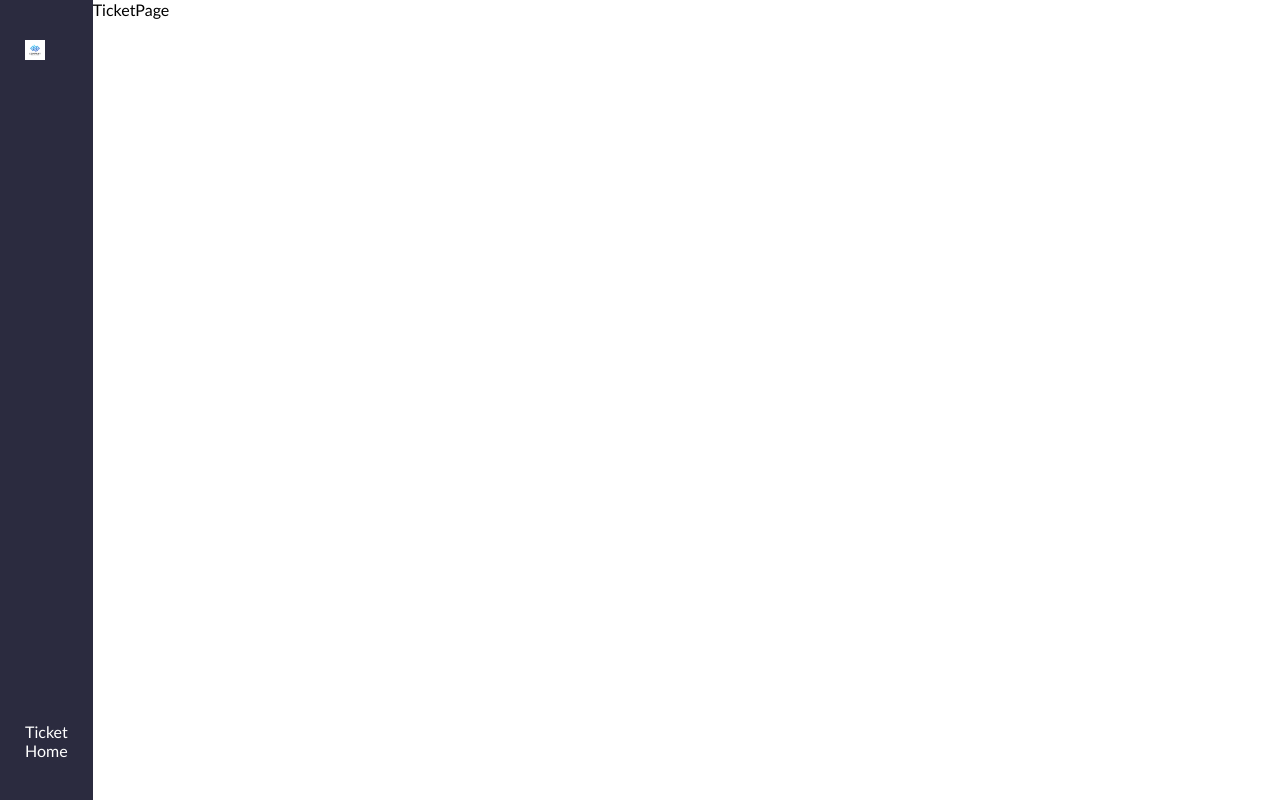
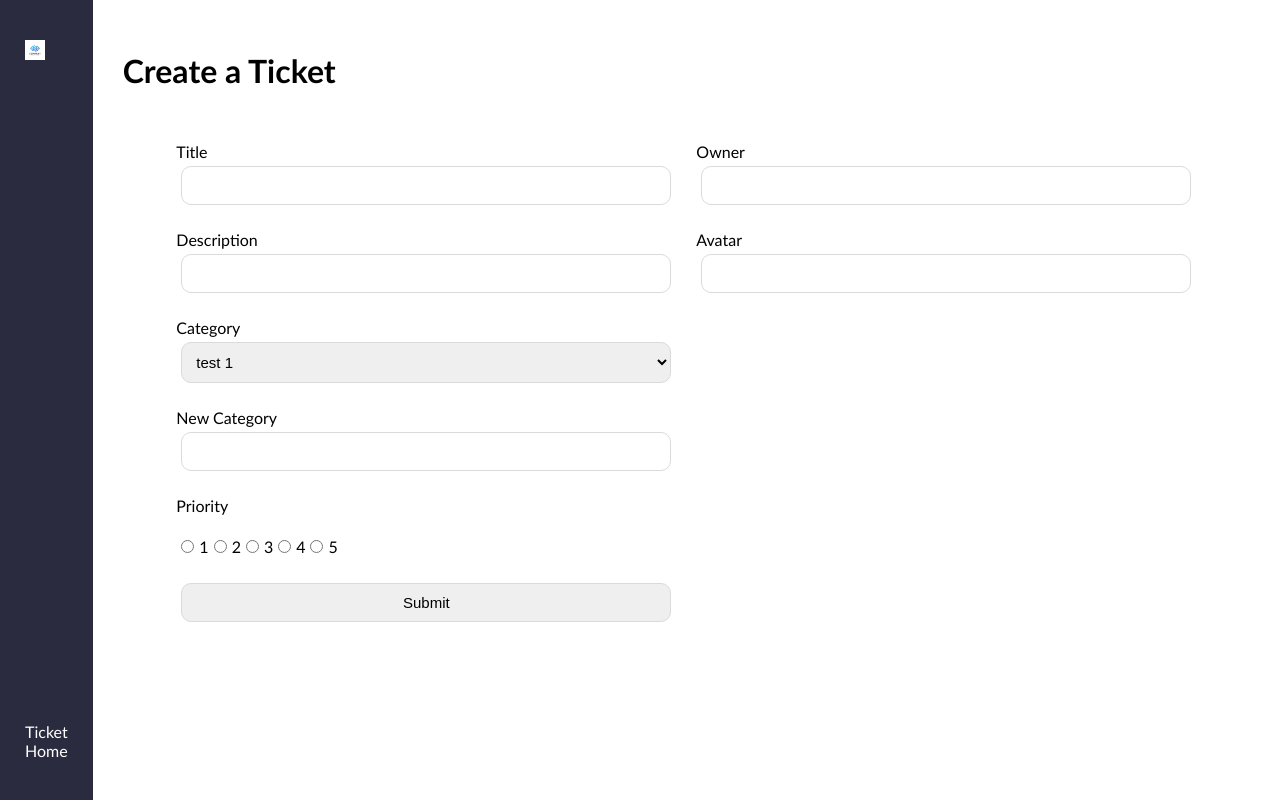
Before and after one commit to GretSeat/crm, a React (Create React App) app: page /ticket in a window 1280 px wide. Built offline with nearby package versions, Linux system fonts and the light colour scheme.

Commit message:
Ticket Page CSS

```diff
--- a/src/index.css
+++ b/src/index.css
@@ -152,3 +152,44 @@
   align-items: center;
   color: rgb(255, 255, 255);
 }
+
+/* ..... Ticket Page ..... */
+
+.ticket {
+  padding: 30px;
+  width: 100%;
+}
+
+.ticket .ticket-container {
+  width: 100%;
+  display: flex;
+  justify-content: center;
+}
+
+.ticket form {
+  display: flex;
+}
+
+.ticket form section {
+  display: flex;
+  flex-direction: column;
+  margin: 10px;
+  width: 500px;
+}
+
+.ticket form label {
+  margin: 20px 0 0 0;
+}
+
+.ticket form select,
+.ticket form input {
+  padding: 10px;
+  font-size: 15px;
+  border-radius: 10px;
+  border: 1.5px solid rgb(218, 218, 218);
+  margin: 5px;
+}
+
+.ticket form .multiple-input-container {
+  margin: 20px 0;
+}
--- a/src/pages/TicketPage.js
+++ b/src/pages/TicketPage.js
@@ -1,5 +1,197 @@
-function TicketPage() {
-  return <div>TicketPage</div>;
-}
+import { useState } from "react";
+
+const TicketPage = () => {
+  const [formData, setFormData] = useState({
+    status: "not started",
+    progress: 0,
+    timeStamp: new Date().toISOString(),
+  });
+
+  const editMode = false;
+
+  const handleSubmit = () => {
+    console.log("Submitted");
+  };
+
+  const handleChange = (e) => {
+    const value = e.target.value;
+    const name = e.target.name;
+
+    setFormData((prevState) => ({
+      ...prevState,
+      [name]: value,
+    }));
+  };
+
+  const categories = ["test 1", "test 2"];
+  console.log(formData);
+
+  return (
+    <div className="ticket">
+      <h1>{editMode ? "Update your Ticket" : "Create a Ticket"}</h1>
+      <div className="ticket-container">
+        <form onSubmit={handleSubmit}>
+          <section>
+            <label htmlFor="title">Title</label>
+            <input
+              id="title"
+              name="title"
+              type="text"
+              onChange={handleChange}
+              required={true}
+              value={formData.title}
+            />
+            <label htmlFor="description">Description</label>
+            <input
+              id="description"
+              name="description"
+              type="text"
+              onChange={handleChange}
+              required={true}
+              value={formData.description}
+            />
+
+            <label>Category</label>
+            <select
+              name="category"
+              value={formData.category}
+              onChange={handleChange}
+            >
+              {categories?.map((category, _index) => (
+                <option key={_index} value={category}>
+                  {category}
+                </option>
+              ))}
+            </select>
+
+            <label htmlFor="new-category">New Category</label>
+            <input
+              id="new-category"
+              name="category"
+              type="text"
+              onChange={handleChange}
+              required={true}
+              value={formData.category}
+            />
+            <label>Priority</label>
+            <div className="multiple-input-container">
+              <input
+                id="priority-1"
+                name="priority"
+                type="radio"
+                onChange={handleChange}
+                value={1}
+                checked={formData.priority === 1}
+              ></input>
+              <label htmlFor="priority-1">1</label>
+              <input
+                id="priority-2"
+                name="priority"
+                type="radio"
+                onChange={handleChange}
+                value={2}
+                checked={formData.priority === 2}
+              ></input>
+              <label htmlFor="priority-2">2</label>
+              <input
+                id="priority-3"
+                name="priority"
+                type="radio"
+                onChange={handleChange}
+                value={3}
+                checked={formData.priority === 3}
+              ></input>
+              <label htmlFor="priority-3">3</label>
+              <input
+                id="priority-4"
+                name="priority"
+                type="radio"
+                onChange={handleChange}
+                value={4}
+                checked={formData.priority === 4}
+              ></input>
+              <label htmlFor="priority-4">4</label>
+              <input
+                id="priority-5"
+                name="priority"
+                type="radio"
+                onChange={handleChange}
+                value={5}
+                checked={formData.priority === 5}
+              ></input>
+              <label htmlFor="priority-5">5</label>
+            </div>
+
+            {editMode && (
+              <>
+                <input
+                  type="range"
+                  id="progress"
+                  name="progress"
+                  value={formData.progress}
+                  min="0"
+                  max="100"
+                  onChange={handleChange}
+                />
+                <label htmlFor="progress">Progress</label>
+
+                <label>Status</label>
+                <select
+                  name="status"
+                  value={formData.status}
+                  onChange={handleChange}
+                >
+                  <option selected={formData.status === "done"} value="done">
+                    Done
+                  </option>
+                  <option
+                    selected={formData.status === "working on it"}
+                    value="working on it"
+                  >
+                    Working on it
+                  </option>
+                  <option selected={formData.status === "stuck"} value="stuck">
+                    Stuck
+                  </option>
+                  <option
+                    selected={formData.status === "not started"}
+                    value="not started"
+                  >
+                    Not Started
+                  </option>
+                </select>
+              </>
+            )}
+
+            <input type="submit" />
+          </section>
+          <section>
+            <label htmlFor="owner">Owner</label>
+            <input
+              id="owner"
+              name="owner"
+              type="text"
+              onChange={handleChange}
+              required={true}
+              value={formData.owner}
+            />
+            <label htmlFor="avatar">Avatar</label>
+            <input
+              id="avatar"
+              name="avatar"
+              type="url"
+              onChange={handleChange}
+              required={true}
+              value={formData.avatar}
+            />
+            <div className="img-preview">
+              {formData.avatar && <img src={formData.avatar} alt="preview" />}
+            </div>
+          </section>
+        </form>
+      </div>
+    </div>
+  );
+};
 
 export default TicketPage;
```
